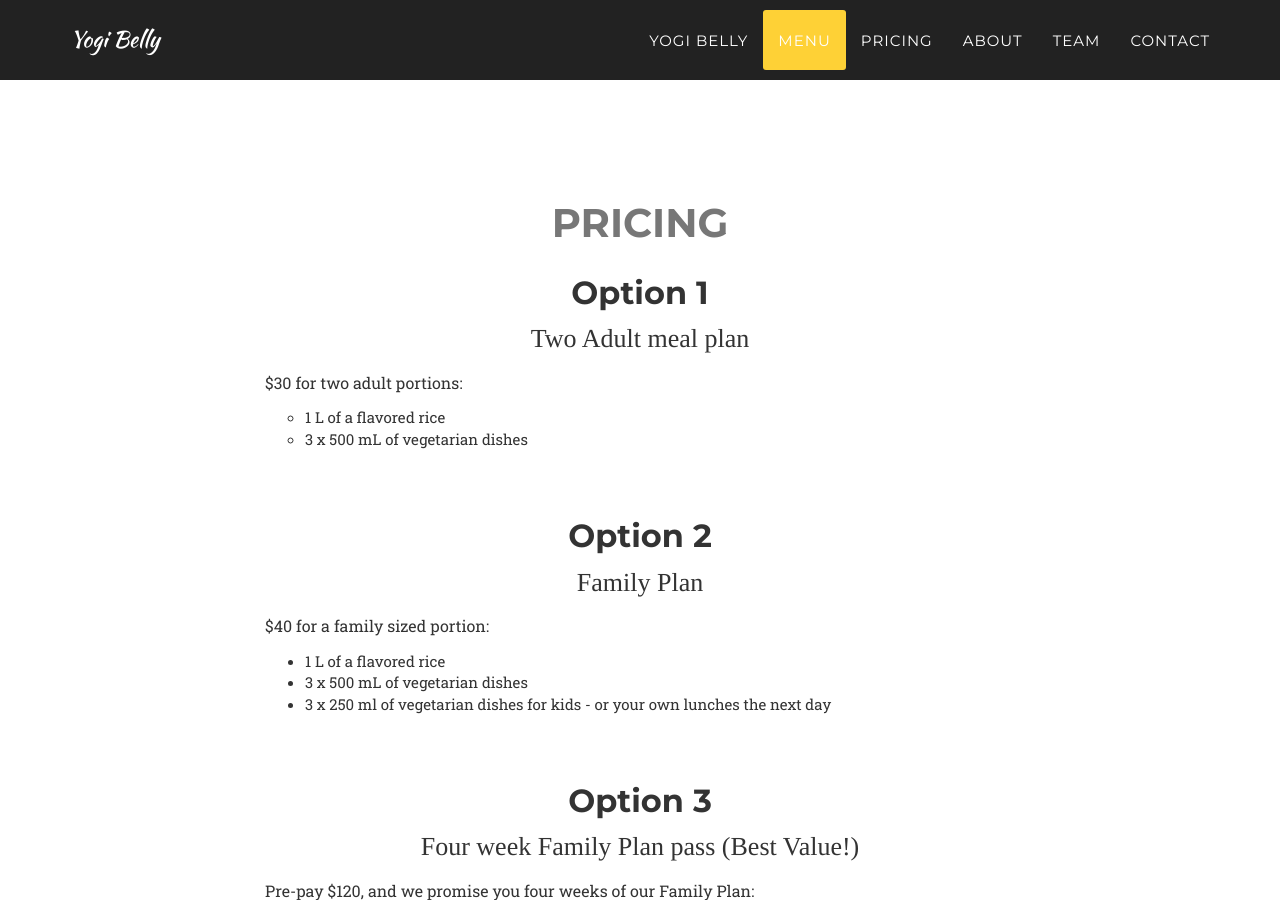
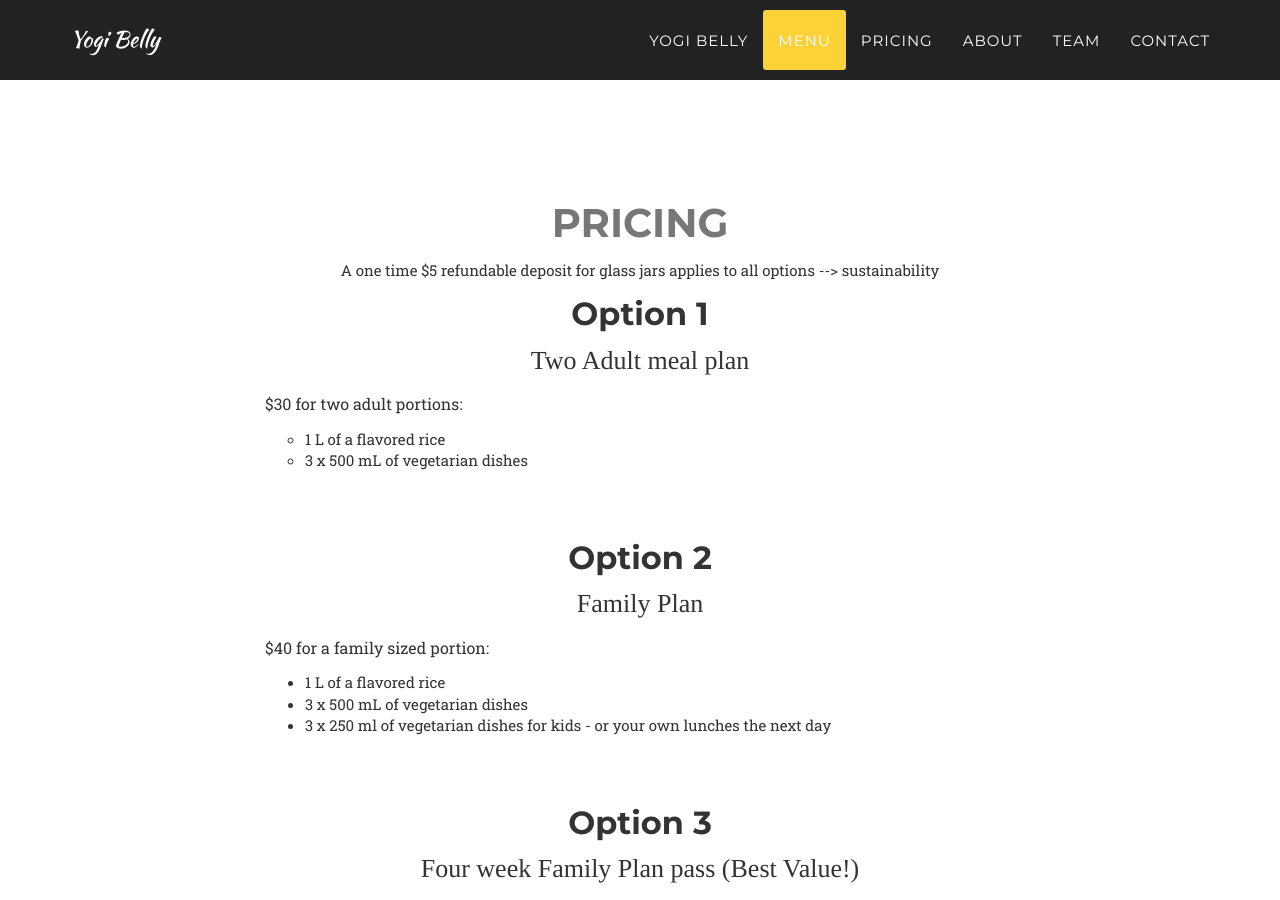
Before and after one commit to yogibelly/yogibelly.github.io, a Jekyll site: the page built from index.html, in a window 1280 px wide and 900 px high, scrolled down 4621 px. Built offline with Jekyll 4.4.1, drawn with Linux system fonts in a browser that asks for light colours; some web fonts are replaced.

Commit message:
5$ fee for jars

```diff
--- a/_includes/pricing.html
+++ b/_includes/pricing.html
@@ -4,6 +4,7 @@
         <div class="row">
             <div class="col-lg-12 text-center">
                 <h2 class="section-heading text-muted">Pricing</h2>
+                A one time $5 refundable deposit for glass jars applies to all options --> sustainability
             </div><br>
             <div class="col-lg-8 col-sm-offset-2">
 
```
